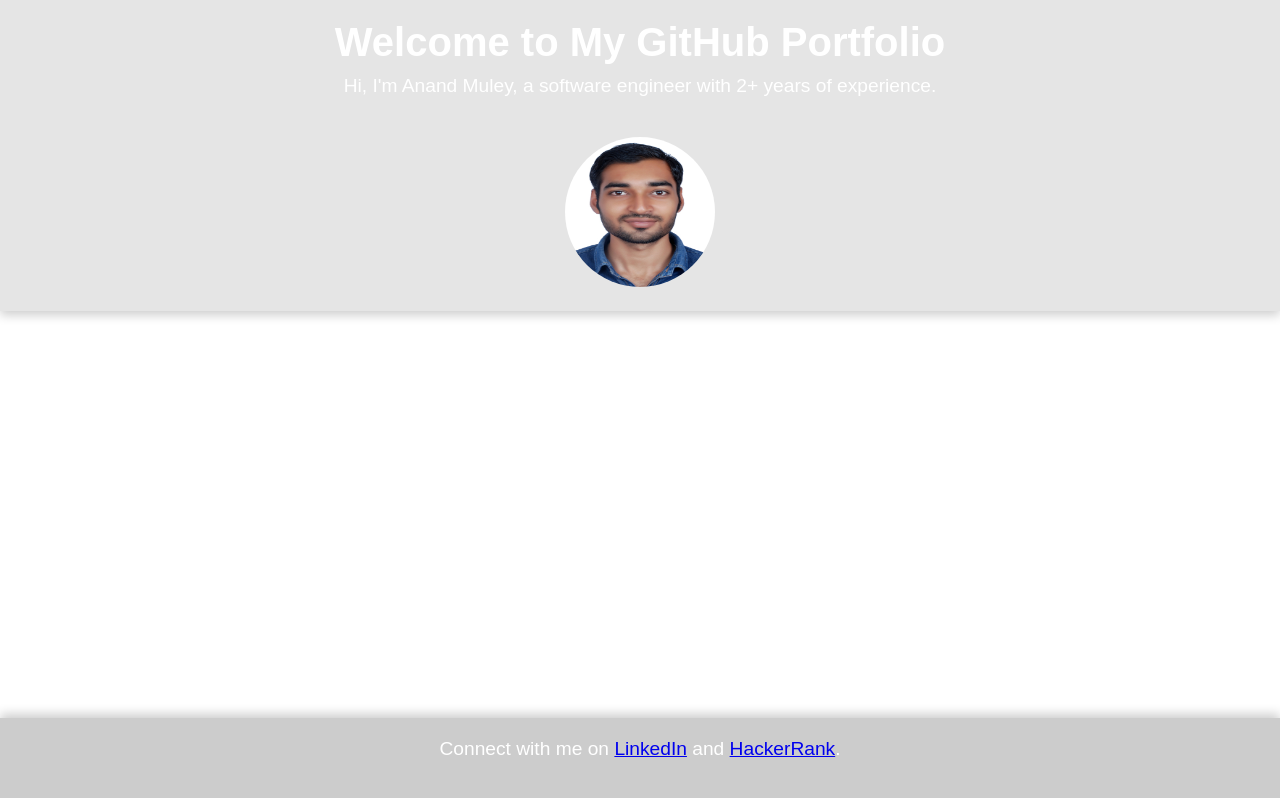
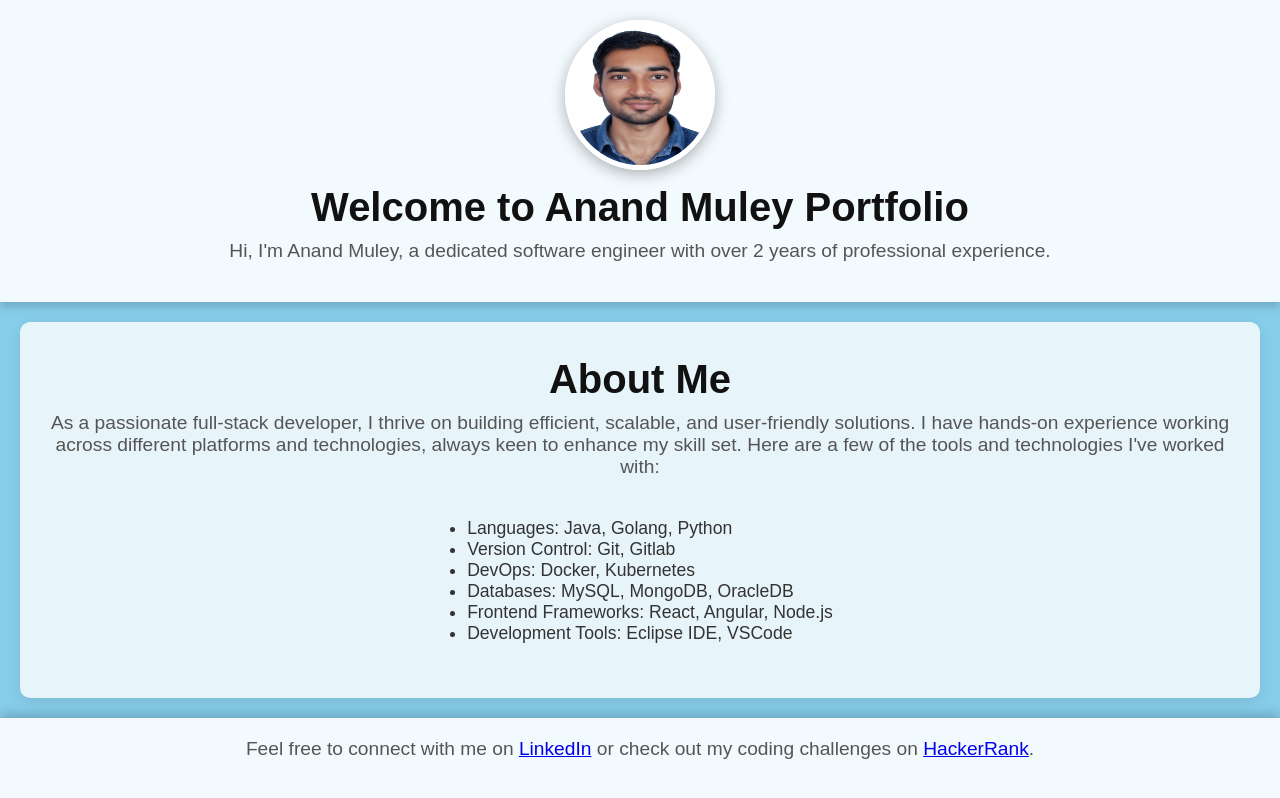
Before and after one commit to anandmuley568/Anand-Portfolio, a plain HTML site: page index.html in a window 1280 px wide. Drawn offline with Linux system fonts and the light colour scheme.

Commit message:
Update index.html

```diff
--- a/index.html
+++ b/index.html
@@ -4,7 +4,7 @@
 <head>
     <meta charset="UTF-8">
     <meta name="viewport" content="width=device-width, initial-scale=1.0">
-    <title>Your GitHub Profile</title>
+    <title>Anand Muley's Portfolio</title>
 
     <style>
         * {
@@ -15,9 +15,8 @@
 
         body {
             font-family: 'Arial', sans-serif;
-            /* background: linear-gradient(to right, #f06, #ff9a00); */
-            background: white;
-            color: white;
+            background-color: #87CEEB; /* Sky blue background */
+            color: #333; /* Darker text for better readability */
             display: flex;
             flex-direction: column;
             min-height: 100vh;
@@ -25,10 +24,24 @@
         }
 
         header {
-            background-color: rgba(0, 0, 0, 0.1);
+            background-color: rgba(255, 255, 255, 0.9); /* Solid white background for contrast */
             padding: 20px;
             text-align: center;
+            position: relative;
             box-shadow: 0px 4px 10px rgba(0, 0, 0, 0.2);
+            display: flex;
+            flex-direction: column;
+            align-items: center; /* Center align text */
+        }
+
+        /* Profile Picture Styling */
+        .profile-pic {
+            border-radius: 50%; /* Circular shape */
+            width: 150px;
+            height: 150px;
+            border: 5px solid #fff; /* White border for clean look */
+            box-shadow: 0px 4px 15px rgba(0, 0, 0, 0.3); /* Subtle shadow for professional touch */
+            margin-bottom: 15px; /* Space below image */
         }
 
         section {
@@ -39,28 +52,29 @@
             align-items: center;
             text-align: center;
             padding: 20px;
+            background-color: rgba(255, 255, 255, 0.8); /* Light background to ensure text is visible */
+            margin: 20px; /* Adds spacing around the section */
+            border-radius: 10px; /* Soft border radius for professional look */
+            box-shadow: 0px 4px 15px rgba(0, 0, 0, 0.1); /* Light shadow for depth */
         }
 
         footer {
-            background-color: rgba(0, 0, 0, 0.2);
+            background-color: rgba(255, 255, 255, 0.9); /* Solid background for contrast */
             padding: 20px;
             text-align: center;
             box-shadow: 0px -4px 10px rgba(0, 0, 0, 0.2);
         }
 
-        h1 {
-            font-size: 2.5em; /* Adjusted to 2.5em */
+        h1, h2 {
+            font-size: 2.5em;
             margin-bottom: 10px;
-        }
-
-        h2 {
-            font-size: 2.5em; /* Adjusted to 2.5em */
-            margin-bottom: 10px;
+            color: #111; /* Darker heading color */
         }
 
         p {
             font-size: 1.2em;
             margin-bottom: 20px;
+            color: #555; /* Softer color for description */
         }
 
         ul {
@@ -69,20 +83,14 @@
             padding-left: 20px;
             text-align: left;
             font-size: 1.1em;
-        }
-
-        .profile-pic {
-            border-radius: 50%;
-            width: 150px;
-            height: 150px;
-            margin-top: 20px;
+            color: #333; /* Ensure bullet points are visible */
         }
 
         .social-icons a {
             text-decoration: none;
             margin: 0 15px;
             font-size: 1.5em;
-            color: white;
+            color: #333; /* Darker color for social links */
         }
 
         .social-icons a:hover {
@@ -93,27 +101,26 @@
 
 <body>
     <header>
-        <h1>Welcome to My GitHub Portfolio</h1>
-        <p>Hi, I'm Anand Muley, a software engineer with 2+ years of experience.</p>
-        <!-- Profile Picture -->
-        <img src="profile.jpg" alt="Profile Picture" class="profile-pic">
+        <img src="profile.jpg" alt="Profile Picture" class="profile-pic"> <!-- Profile Picture at the top -->
+        <h1>Welcome to Anand Muley Portfolio</h1>
+        <p>Hi, I'm Anand Muley, a dedicated software engineer with over 2 years of professional experience.</p>
     </header>
 
     <section id="about">
         <h2>About Me</h2>
-        <p>I’m constantly learning new technologies. Here are some of the technologies I have experience with:</p>
+        <p>As a passionate full-stack developer, I thrive on building efficient, scalable, and user-friendly solutions. I have hands-on experience working across different platforms and technologies, always keen to enhance my skill set. Here are a few of the tools and technologies I've worked with:</p>
         <ul>
-            <li>Java, Golang, Python</li>
-            <li>Git, Gitlab</li>
-            <li>Docker, Kubernetes</li>
-            <li>MySQL, MongoDb, OracleDb</li>
-            <li>React, Angular, Node.js</li>
-            <li>Eclipse IDE, VSCode</li>
+            <li>Languages: Java, Golang, Python</li>
+            <li>Version Control: Git, Gitlab</li>
+            <li>DevOps: Docker, Kubernetes</li>
+            <li>Databases: MySQL, MongoDB, OracleDB</li>
+            <li>Frontend Frameworks: React, Angular, Node.js</li>
+            <li>Development Tools: Eclipse IDE, VSCode</li>
         </ul>
     </section>
 
     <footer>
-        <p>Connect with me on <a href="https://www.linkedin.com/in/anand-muley-loves-coding/" target="_blank">LinkedIn</a> and <a href="https://www.hackerrank.com/profile/anandmuley568" target="_blank">HackerRank</a>.</p>
+        <p>Feel free to connect with me on <a href="https://www.linkedin.com/in/anand-muley-loves-coding/" target="_blank">LinkedIn</a> or check out my coding challenges on <a href="https://www.hackerrank.com/profile/anandmuley568" target="_blank">HackerRank</a>.</p>
     </footer>
 </body>
 
```
